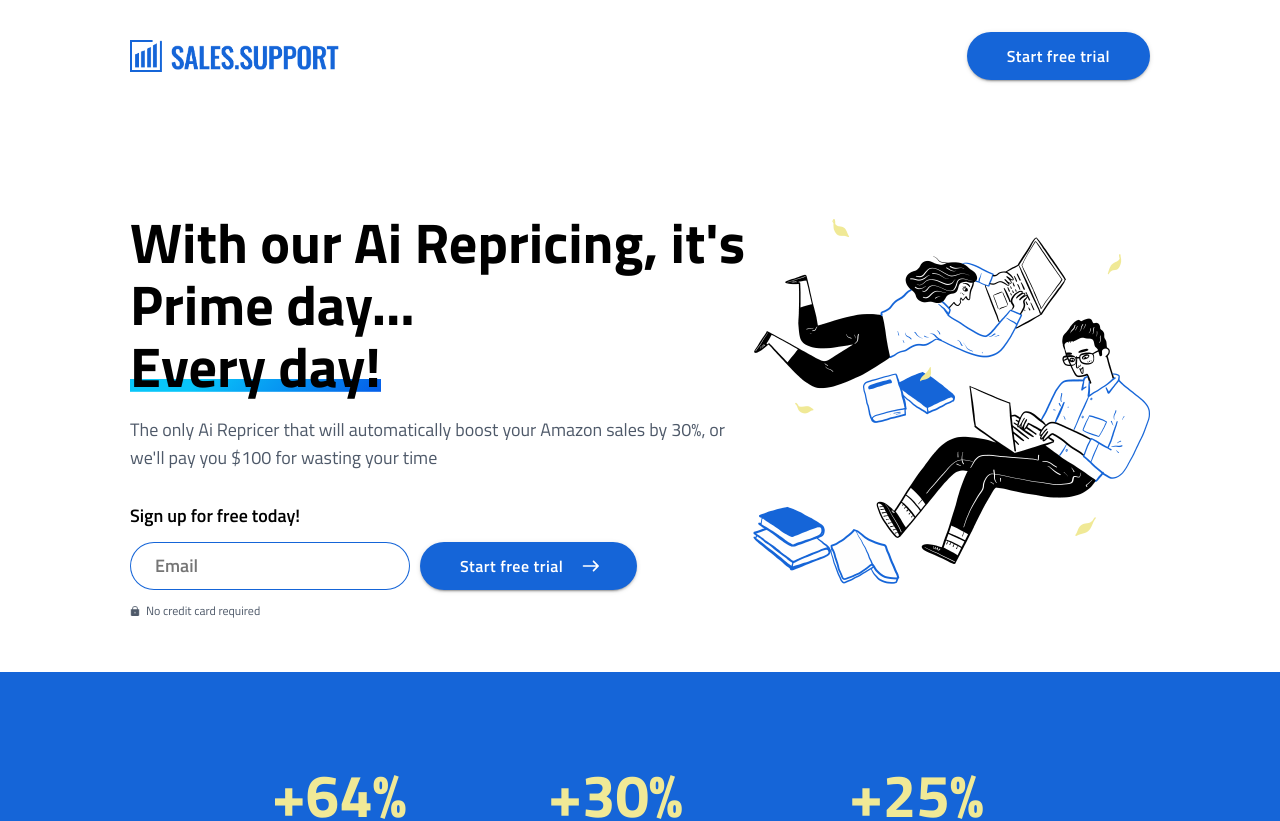
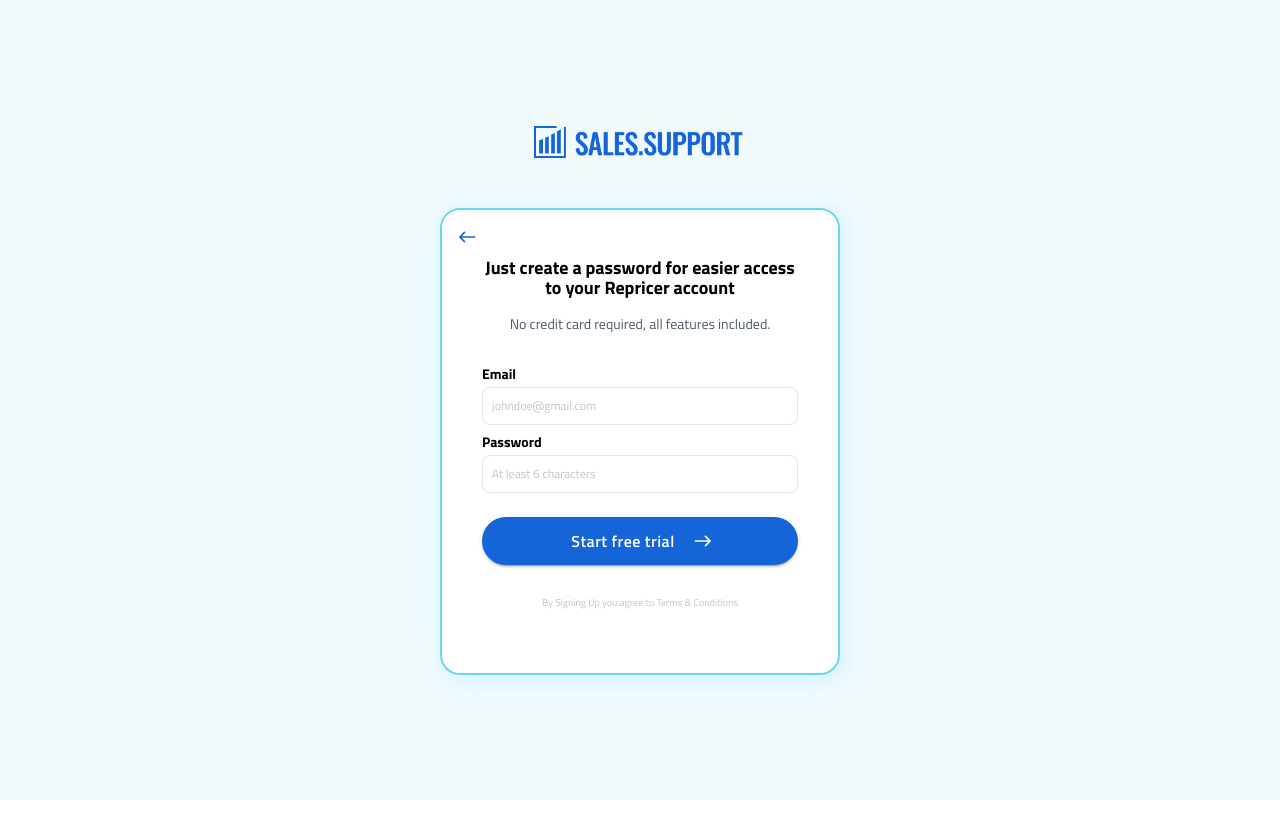
Before and after one commit to estiva1/ss-landing, a React (Create React App) app: page /registration in a window 1280 px wide. Shown: the top 821 px of the page. After the commit the page ends 800 px from the top, so only its background shows below. Built offline with nearby package versions, Linux system fonts and the light colour scheme.

Commit message:
added redirecting to registration page

```diff
--- a/package.json
+++ b/package.json
@@ -13,6 +13,7 @@
     "react": "^18.2.0",
     "react-alice-carousel": "^2.7.1",
     "react-dom": "^18.2.0",
+    "react-router-dom": "^6.14.2",
     "react-scripts": "5.0.1",
     "styled-components": "^6.0.3",
     "web-vitals": "^2.1.4"
--- a/public/index.html
+++ b/public/index.html
@@ -30,7 +30,7 @@
       href="https://fonts.googleapis.com/css2?family=Titillium+Web:wght@200;300;400;600;700&display=swap"
       rel="stylesheet"
     />
-    <title>React App</title>
+    <title>Sales.Support Landing Page</title>
   </head>
   <body>
     <noscript>You need to enable JavaScript to run this app.</noscript>
--- a/src/App.js
+++ b/src/App.js
@@ -1,11 +1,17 @@
 import { GlobalStyle } from "./global.styles";
-import LandingPage from "./components/landing-page.component";
+import { Routes, Route } from "react-router-dom";
+
+import LandingPage from "./components/landing-page/landing-page.component";
+import Registration from "./components/registration/registration.component";
 
 function App() {
   return (
     <>
       <GlobalStyle />
-      <LandingPage />
+      <Routes>
+        <Route index element={<LandingPage />} />
+        <Route path="registration" element={<Registration />} />
+      </Routes>
     </>
   );
 }
--- a/src/components/landing-page.component.jsx
+++ b/src/components/landing-page/landing-page.component.jsx
@@ -38,46 +38,47 @@
 
 import EastRoundedIcon from "@mui/icons-material/EastRounded";
 
-import companyLogo from "../assets/logo.png";
-import companyLogoWhite from "../assets/logo-white.png";
-import flyingPeople from "../assets/section-one-image.png";
-import lock from "../assets/lock.png";
-import scalesIcon from "../assets/scales-icon.png";
-import marginIcon from "../assets/margin-icon.png";
-import buyBoxIcon from "../assets/buy-box-icon.png";
-import manMovingForward from "../assets/man-moving-forward.png";
-import increasing from "../assets/increasing.png";
-import timer from "../assets/timer.png";
-import dataReport from "../assets/data-report.png";
-import diamond from "../assets/diamond.png";
-import decal from "../assets/decal.svg";
-import decalWhite from "../assets/decal-white.svg";
-import managingOne from "../assets/managing-1.png";
-import managingTwo from "../assets/managing-2.png";
-import managingThree from "../assets/managing-3.png";
-import managingFour from "../assets/managing-4.png";
-import managingFive from "../assets/managing-5.png";
-import adjustingOne from "../assets/adjusting-1.png";
-import adjustingTwo from "../assets/adjusting-2.png";
-import adjustingThree from "../assets/adjusting-3.png";
-import adjustingFour from "../assets/adjusting-4.png";
-import adjustingFive from "../assets/adjusting-5.png";
-import automationOne from "../assets/automation-1.png";
-import automationTwo from "../assets/automation-2.png";
-import automationThree from "../assets/automation-3.png";
-import automationFour from "../assets/automation-4.png";
-import repricerFrameOne from "../assets/repricer-frame-1.png";
-import repricerFrameTwo from "../assets/repricer-frame-2.png";
-import repricerFrameThree from "../assets/repricer-frame-3.png";
-import benefitOne from "../assets/benefit-1.png";
-import benefitTwo from "../assets/benefit-2.png";
-import benefitThree from "../assets/benefit-3.png";
-import benefitFour from "../assets/benefit-4.png";
-import benefitFive from "../assets/benefit-5.png";
-import benefitSix from "../assets/benefit-6.png";
-import greenArrow from "../assets/green-arrow.png";
-import cup from "../assets/cup.png";
-import sticker from "../assets/sticker.png"
+import companyLogo from "../../assets/logo.png";
+import companyLogoWhite from "../../assets/logo-white.png";
+import flyingPeople from "../../assets/section-one-image.png";
+import lock from "../../assets/lock.png";
+import scalesIcon from "../../assets/scales-icon.png";
+import marginIcon from "../../assets/margin-icon.png";
+import buyBoxIcon from "../../assets/buy-box-icon.png";
+import manMovingForward from "../../assets/man-moving-forward.png";
+import increasing from "../../assets/increasing.png";
+import timer from "../../assets/timer.png";
+import dataReport from "../../assets/data-report.png";
+import diamond from "../../assets/diamond.png";
+import decal from "../../assets/decal.svg";
+import decalWhite from "../../assets/decal-white.svg";
+import managingOne from "../../assets/managing-1.png";
+import managingTwo from "../../assets/managing-2.png";
+import managingThree from "../../assets/managing-3.png";
+import managingFour from "../../assets/managing-4.png";
+import managingFive from "../../assets/managing-5.png";
+import adjustingOne from "../../assets/adjusting-1.png";
+import adjustingTwo from "../../assets/adjusting-2.png";
+import adjustingThree from "../../assets/adjusting-3.png";
+import adjustingFour from "../../assets/adjusting-4.png";
+import adjustingFive from "../../assets/adjusting-5.png";
+import automationOne from "../../assets/automation-1.png";
+import automationTwo from "../../assets/automation-2.png";
+import automationThree from "../../assets/automation-3.png";
+import automationFour from "../../assets/automation-4.png";
+import repricerFrameOne from "../../assets/repricer-frame-1.png";
+import repricerFrameTwo from "../../assets/repricer-frame-2.png";
+import repricerFrameThree from "../../assets/repricer-frame-3.png";
+import benefitOne from "../../assets/benefit-1.png";
+import benefitTwo from "../../assets/benefit-2.png";
+import benefitThree from "../../assets/benefit-3.png";
+import benefitFour from "../../assets/benefit-4.png";
+import benefitFive from "../../assets/benefit-5.png";
+import benefitSix from "../../assets/benefit-6.png";
+import greenArrow from "../../assets/green-arrow.png";
+import cup from "../../assets/cup.png";
+import sticker from "../../assets/sticker.png";
+import { Link } from "react-router-dom";
 
 const LandingPage = () => {
   const [email, setEmail] = useState("");
@@ -108,32 +109,35 @@
     setTab(newTab);
   };
 
-  const repricerImages = [
-    {
-      image: repricerFrameOne,
-    },
-    {
-      image: repricerFrameTwo,
-    },
-    {
-      image: repricerFrameThree,
-    },
-  ];
-
   const handleDragStart = (e) => e.preventDefault();
   const items = [
     <div>
-      <img src={repricerFrameOne} style={{ position: "relative", width: "95%" }} onDragStart={handleDragStart} role="presentation" />
+      <img
+        src={repricerFrameOne}
+        style={{ position: "relative", width: "95%" }}
+        onDragStart={handleDragStart}
+        role="presentation"
+      />
       <img src={sticker} style={{ width: "100px", position: "absolute", top: "0px", right: "40px" }} />
     </div>,
     <div>
-      <img src={repricerFrameTwo} style={{ position: "relative", width: "95%" }} onDragStart={handleDragStart} role="presentation" />
+      <img
+        src={repricerFrameTwo}
+        style={{ position: "relative", width: "95%" }}
+        onDragStart={handleDragStart}
+        role="presentation"
+      />
       <img src={sticker} style={{ width: "100px", position: "absolute", top: "0px", right: "40px" }} />
     </div>,
     <div>
-      <img src={repricerFrameThree} style={{ position: "relative", width: "95%" }} onDragStart={handleDragStart} role="presentation" />
+      <img
+        src={repricerFrameThree}
+        style={{ position: "relative", width: "95%" }}
+        onDragStart={handleDragStart}
+        role="presentation"
+      />
       <img src={sticker} style={{ width: "100px", position: "absolute", top: "0px", right: "40px" }} />
-    </div>
+    </div>,
   ];
 
   return (
@@ -148,7 +152,9 @@
           src={companyLogo}
           alt="Company Logo"
         />
+        <Link to="/registration">
           <StyledBlueButton variant="contained">Start free trial</StyledBlueButton>
+        </Link>
       </SectionWrapper>
 
       <SectionWrapper sx={{ padding: "40px 130px" }}>
@@ -176,10 +182,12 @@
               Sign up for free today!
             </DescriptionStandart>
             <form onSubmit={handleSubmit} style={{ display: "flex", gap: "10px" }}>
-              <StyledTextField id="message" name="message" placeholder="Email" value={email} onChange={handleChange} />
+              <StyledTextField id="email" name="email" placeholder="Email" value={email} onChange={handleChange} />
+              <Link to="/registration">
                 <StyledBlueButton type="submit" variant="contained" endIcon={<EastRoundedIcon />}>
                   Start free trial
                 </StyledBlueButton>
+              </Link>
             </form>
             <Box
               sx={{
@@ -437,9 +445,11 @@
             </Box>
           </Stack>
         </Box>
+        <Link to="/registration">
           <StyledBlueButton type="submit" variant="contained" endIcon={<EastRoundedIcon />}>
             Start free trial
           </StyledBlueButton>
+        </Link>
       </SectionWrapper>
 
       <SectionWrapper
@@ -583,6 +593,7 @@
             <DescriptionSmall style={{ color: "#fff" }}>*No credit card required</DescriptionSmall>
           </Box>
 
+          <Link to="/registration">
             <StyledBlueButton
               textColor="#1565D8"
               backgroundColor="#fff"
@@ -591,6 +602,7 @@
             >
               Start free trial
             </StyledBlueButton>
+          </Link>
 
           <Box
             sx={{ position: "absolute", right: "130px", bottom: "20px", maxWidth: "350px", width: "350px" }}
@@ -633,7 +645,9 @@
           items={items}
         />
 
+        <Link to="/registration">
           <StyledBlueButton variant="contained">Turn On the Repricer NOW</StyledBlueButton>
+        </Link>
       </SectionWrapper>
 
       <SectionWrapper
@@ -1021,9 +1035,11 @@
           </MutableContentBox>
         </Box>
 
+        <Link to="/registration">
           <StyledBlueButton type="submit" variant="contained" endIcon={<EastRoundedIcon />}>
             Start free trial
           </StyledBlueButton>
+        </Link>
       </SectionWrapper>
 
       <SectionWrapper
@@ -1081,9 +1097,11 @@
                 background: "#6FD5F6",
               }}
             >
+              <Link to="/registration">
                 <StyledBlueButton variant="contained" endIcon={<EastRoundedIcon />}>
                   Start free trial
                 </StyledBlueButton>
+              </Link>
             </Box>
           </Box>
 
--- a/src/components/landing-page.style.js
+++ b/src/components/landing-page/landing-page.style.js
@@ -1,6 +1,6 @@
 import { styled } from "styled-components";
 
-import { Box, Button, Chip, TextField, Typography } from "@mui/material";
+import { Box, Button, Chip } from "@mui/material";
 
 export const SectionWrapper = styled(Box)`
   display: flex;
--- /dev/null
+++ b/src/components/registration/registration.component.jsx
@@ -0,0 +1,100 @@
+import React, { useState } from "react";
+import { Box } from "@mui/material";
+
+import {
+  CreatePasswordFrame,
+  CreatePasswordFrameContent,
+  CreatePasswordFrameContentBottom,
+  CreatePasswordFrameContentTop,
+  InputItem,
+  InputNameText,
+  InputsContainer,
+  PasswordFrameHeadingText,
+  PasswordFrameSubHeadingText,
+  RegistrationContainer,
+  SpanText,
+  StyledTextField,
+} from "./registration.styles";
+import { StyledBlueButton } from "../landing-page/landing-page.style";
+
+import EastRoundedIcon from "@mui/icons-material/EastRounded";
+import WestRoundedIcon from "@mui/icons-material/WestRounded";
+
+import companyLogo from "../../assets/logo.png";
+import { Link } from "react-router-dom";
+
+const Registration = () => {
+  const [email, setEmail] = useState("");
+  const [password, setPassword] = useState("");
+
+  const handleEmailChange = (event) => {
+    setEmail(event.target.value);
+  };
+  const handlePasswordChange = (event) => {
+    setPassword(event.target.value);
+  };
+
+  return (
+    <RegistrationContainer>
+      <Box
+        sx={{
+          minHeight: "32px",
+          height: "32px",
+        }}
+        component="img"
+        src={companyLogo}
+        alt="Company Logo"
+      />
+      <CreatePasswordFrame>
+        <CreatePasswordFrameContent>
+          <CreatePasswordFrameContentTop>
+            <PasswordFrameHeadingText>
+              Just create a password for easier access to your Repricer account
+            </PasswordFrameHeadingText>
+            <PasswordFrameSubHeadingText>No credit card required, all features included.</PasswordFrameSubHeadingText>
+          </CreatePasswordFrameContentTop>
+
+          <CreatePasswordFrameContentBottom>
+            <InputsContainer>
+              <InputItem>
+                <InputNameText>Email</InputNameText>
+                <StyledTextField
+                  id="email"
+                  name="email"
+                  placeholder="johndoe@gmail.com"
+                  value={email}
+                  onChange={handleEmailChange}
+                />
+              </InputItem>
+
+              <InputItem>
+                <InputNameText>Password</InputNameText>
+                <StyledTextField
+                  id="password"
+                  name="password"
+                  type="password"
+                  placeholder="At least 6 characters"
+                  value={password}
+                  onChange={handlePasswordChange}
+                />
+              </InputItem>
+            </InputsContainer>
+            <StyledBlueButton sx={{ minWidth: "100%" }} type="submit" variant="contained" endIcon={<EastRoundedIcon />}>
+              Start free trial
+            </StyledBlueButton>
+          </CreatePasswordFrameContentBottom>
+        </CreatePasswordFrameContent>
+
+        <SpanText>By Signing Up you agree to Terms & Conditions</SpanText>
+
+        <Link to="/">
+          <WestRoundedIcon
+            sx={{ position: "absolute", top: "15px", left: "15px", width: "20px", color: "#1565d8", cursor: "pointer" }}
+          />
+        </Link>
+      </CreatePasswordFrame>
+    </RegistrationContainer>
+  );
+};
+
+export default Registration;
--- /dev/null
+++ b/src/components/registration/registration.styles.js
@@ -0,0 +1,137 @@
+import { Box } from "@mui/material";
+import { styled } from "styled-components";
+
+export const RegistrationContainer = styled(Box)`
+  display: flex;
+  flex-direction: column;
+  justify-content: center;
+  padding: 0px 130px;
+  align-items: center;
+  height: 100vh;
+  gap: 50px;
+  background: #f1fbfe;
+`;
+
+export const CreatePasswordFrame = styled(Box)`
+  position: relative;
+  display: flex;
+  flex-direction: column;
+  width: 400px;
+  max-width: 400px;
+  padding: 48px 40px 32px 40px;
+  align-items: center;
+  gap: 32px;
+  border-radius: 20px;
+  border: 2px solid #6fd5f6;
+  background: #fff;
+  box-shadow: 4px 4px 25px 0px rgba(111, 213, 246, 0.25);
+`;
+
+export const CreatePasswordFrameContent = styled(Box)`
+  display: flex;
+  flex-direction: column;
+  align-items: center;
+  gap: 32px;
+  align-self: stretch;
+`;
+
+export const CreatePasswordFrameContentTop = styled(Box)`
+  display: flex;
+  flex-direction: column;
+  align-items: center;
+  gap: 17px;
+`;
+
+export const CreatePasswordFrameContentBottom = styled(Box)`
+  display: flex;
+  flex-direction: column;
+  align-items: center;
+  gap: 24px;
+  align-self: stretch;
+`;
+
+export const InputsContainer = styled(Box)`
+  display: flex;
+  flex-direction: column;
+  align-items: flex-start;
+  gap: 8px;
+  align-self: stretch;
+`;
+
+export const InputItem = styled(Box)`
+  display: flex;
+  flex-direction: column;
+  align-items: flex-start;
+  gap: 4px;
+  align-self: stretch;
+`;
+
+export const StyledTextField = styled.input`
+  min-width: 100%;
+  height: 38px;
+  padding: 10px;
+  align-items: center;
+  gap: 10px;
+  border-radius: 8px;
+  box-shadow: inset 0px 0px 0px 1px #e6e6e6;
+  border: none;
+  transition: box-shadow 0.3s ease-in-out;
+  color: #4e5969;
+  font-family: "Titillium Web", sans-serif !important;
+  font-size: 0.75rem;
+  font-style: normal;
+  font-weight: 400;
+  line-height: 1.125rem;
+
+  &::placeholder {
+    color: #c4c4c4;
+  }
+
+  &:focus {
+    box-shadow: inset 0px 0px 0px 2px #1565d8;
+    transition: box-shadow 0.3s ease-in-out;
+    outline: none !important;
+  }
+`;
+
+export const PasswordFrameHeadingText = styled.h3`
+  color: #000;
+  margin: 0;
+  text-align: center;
+  font-family: Titillium Web;
+  font-size: 1.125rem;
+  font-style: normal;
+  font-weight: 700;
+  line-height: 1.25rem;
+`;
+
+export const PasswordFrameSubHeadingText = styled.h4`
+  color: #4e5969;
+  margin: 0;
+  font-family: Titillium Web;
+  font-size: 0.875rem;
+  font-style: normal;
+  font-weight: 400;
+  line-height: 1.125rem;
+`;
+
+export const InputNameText = styled.h4`
+  color: #000;
+  margin: 0;
+  font-family: Titillium Web;
+  font-size: 0.875rem;
+  font-style: normal;
+  font-weight: 700;
+  line-height: 1.125rem;
+`;
+
+export const SpanText = styled.h6`
+  color: #c4c4c4;
+  margin: 0;
+  text-align: center;
+  font-family: Titillium Web;
+  font-size: 0.625rem;
+  font-style: normal;
+  font-weight: 400;
+  line-height: 0.75rem;
+`;
--- a/src/index.js
+++ b/src/index.js
@@ -1,11 +1,14 @@
 import React from "react";
 import ReactDOM from "react-dom/client";
+import { BrowserRouter } from "react-router-dom";
 import "./index.css";
 import App from "./App";
 
 const root = ReactDOM.createRoot(document.getElementById("root"));
 root.render(
   <React.StrictMode>
-    <App />
+    <BrowserRouter>
+      <App />
+    </BrowserRouter>
   </React.StrictMode>
 );
```
Also changed, not shown: 2 other files (tests, documents, lock files or other folders). Lines whose indentation alone changed are shown as unchanged.
